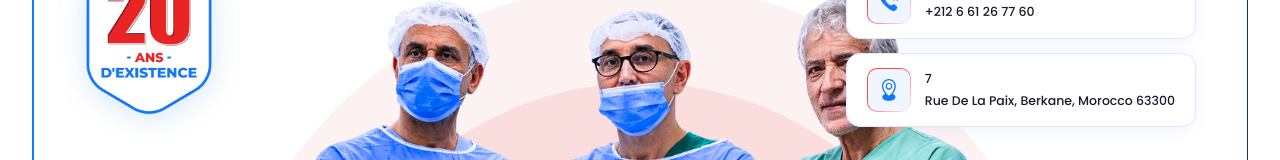
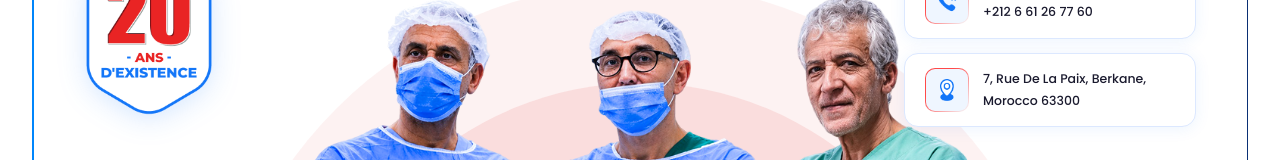
Before and after one commit to ouahid155-mohamed/C.MOULOUYA, a React (Vite) app in the folder c.moulouya/: page / in a window 1280 px wide. Shown: the part 238-398 px from the top of the page. Built offline with nearby package versions, Linux system fonts and the light colour scheme; no server answers.

Commit message:
Adjust hero contact cards

```diff
--- a/c.moulouya/src/components/HeroSection/HeroSection.jsx
+++ b/c.moulouya/src/components/HeroSection/HeroSection.jsx
@@ -18,8 +18,9 @@ export default function HeroSection() {
     "address",
     "7, Rue De La Paix, Berkane, Morocco 63300"
   );
-  const [address1, ...addressRest] = address.split(",");
-  const address2 = addressRest.join(",").trim();
+  const addressParts = address.split(",").map((part) => part.trim()).filter(Boolean);
+  const address1 = `${addressParts.slice(0, 3).join(", ")}${addressParts.length > 3 ? "," : ""}`;
+  const address2 = addressParts.slice(3).join(", ");
 
   return (
     <section className="hero-wrapper">
```
Also changed, not shown: c.moulouya/src/components/HeroSection/HeroSection.css (line endings or trailing spaces).
